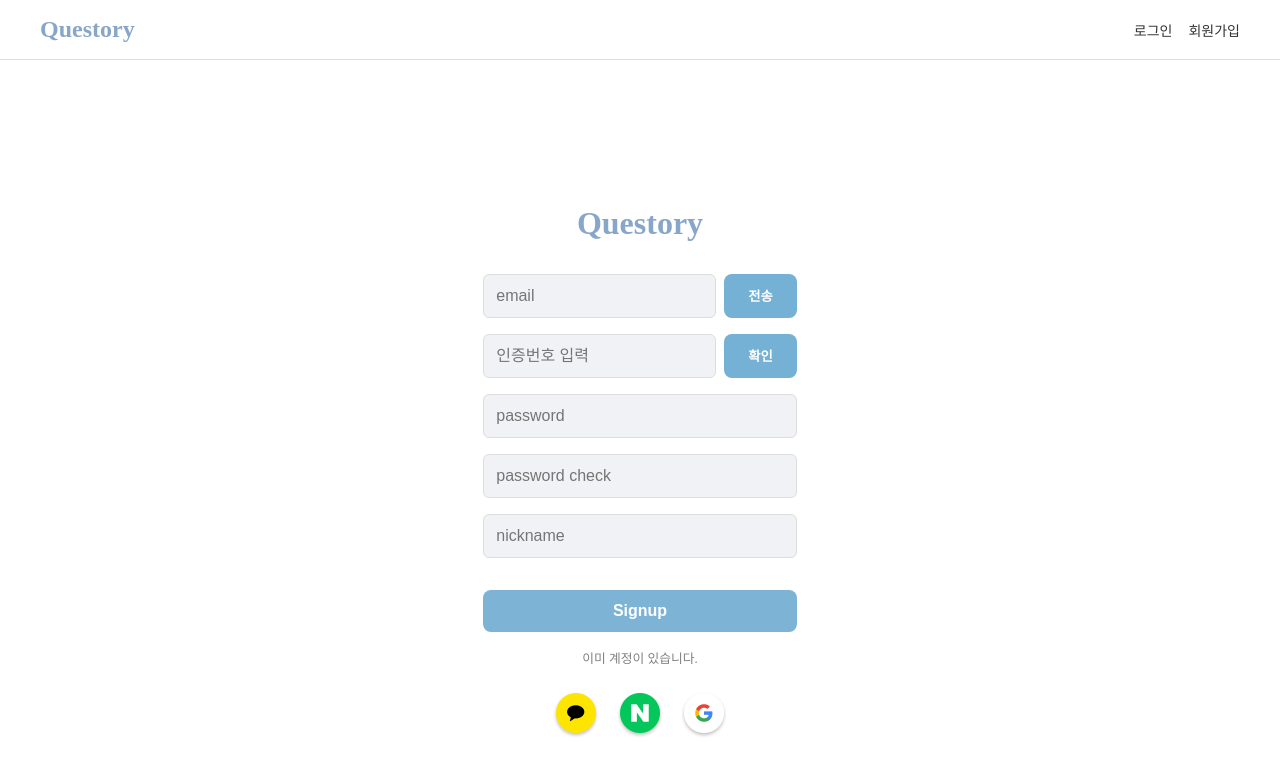
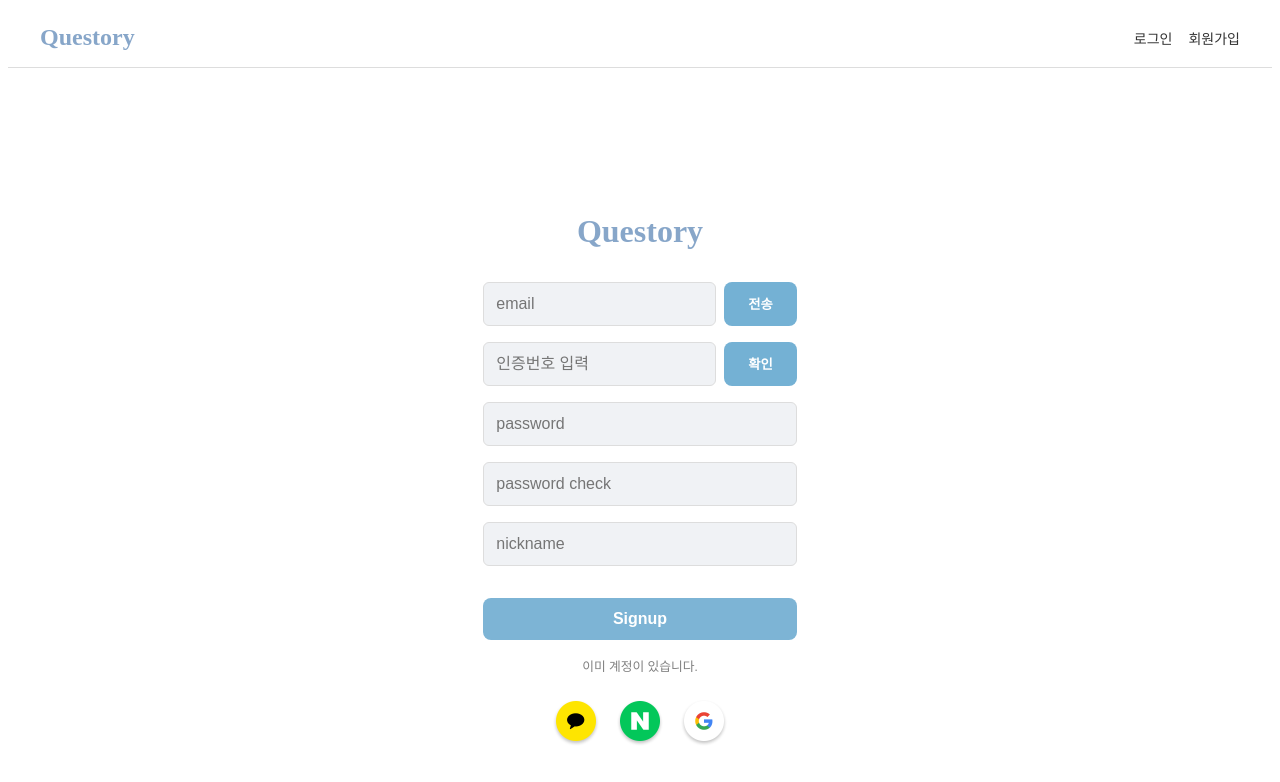
Before and after one commit to Questory04/Questory_FE, a Vue app: page /signup in a window 1280 px wide. Shown: the top 782 px of the page. Built offline with nearby package versions, Linux system fonts and the light colour scheme.

Commit message:
style: 필요없는 스타일 삭제

```diff
--- a/src/components/common/BasicLogo.vue
+++ b/src/components/common/BasicLogo.vue
@@ -2,14 +2,6 @@
     <h2 class="title">Questory</h2>
 </template>
 <style>
-html,
-body {
-    height: 100%;
-    margin: 0;
-    padding: 0;
-    overflow-y: hidden;
-}
-
 .login-wrapper {
     height: 100vh;
     display: flex;
```
